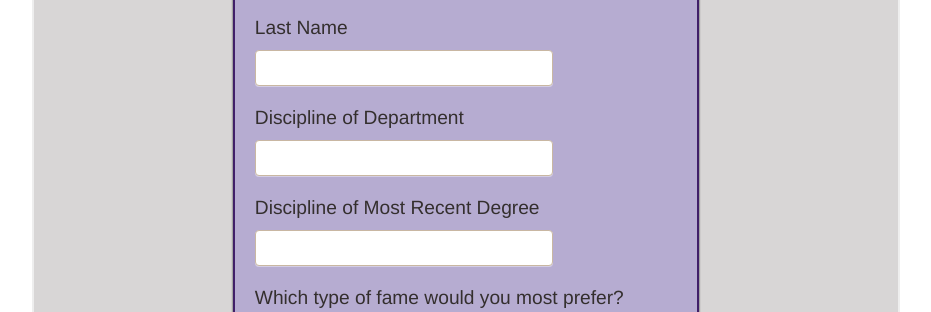
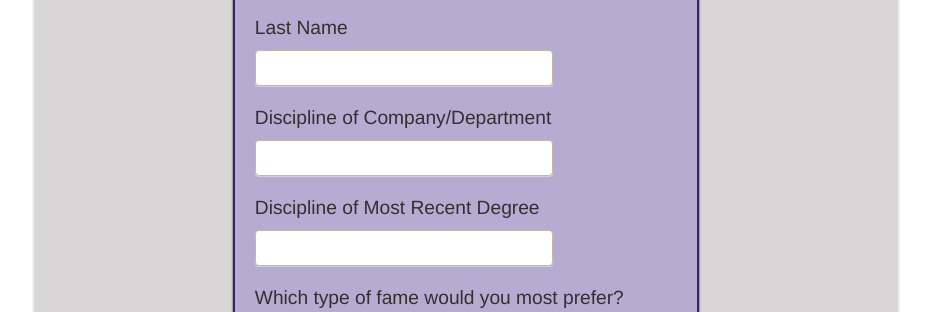
Before and after one commit to bainco/IC2S2_BadgeCode, a Python web app: template checkin_server/ic2s2-badgeregistration/templates/main.html in a window 1280 px wide. Shown: the part 293-605 px from the top of the page, without its empty margins (174-1105 px from the left). Run offline with Jinja, Linux system fonts and the light colour scheme; the template is opened without the code that fills it, so the values that code supplies are empty; some libraries are stand-ins or nearby versions.

Commit message:
Changed form options.

```diff
--- a/checkin_server/ic2s2-badgeregistration/templates/confirm.html
+++ b/checkin_server/ic2s2-badgeregistration/templates/confirm.html
@@ -23,7 +23,7 @@ function showNextButton() {
     <input class="form-field" type="text" name="firstName" value="{{ firstName }}" /><br/>
     <div class="form-title">Last Name</div>
     <input class="form-field" type="text" name="lastName" value="{{ lastName }}" /><br/>
-    <div class="form-title">Discipline of Department</div>
+    <div class="form-title">Discipline of Company/Department</div>
     <input class="form-field" type="text" name="discipline" value="{{ discipline }}"/><br/>
     <div class="form-title">Discipline of Most Recent Degree</div>
     <input class="form-field" type="text" name="degree" value="{{ degree }}"/><br/>
--- a/checkin_server/ic2s2-badgeregistration/templates/main.html
+++ b/checkin_server/ic2s2-badgeregistration/templates/main.html
@@ -65,7 +65,7 @@ function processData(myTxt) {
     <input class="form-field" type="text" id="firstName" name="firstName" /><br/>
     <div class="form-title">Last Name</div>
     <input class="form-field" type="text" id="lastName" name="lastName"/><br/>
-    <div class="form-title">Discipline of Department</div>
+    <div class="form-title">Discipline of Company/Department</div>
     <input class="form-field" type="text" id="discipline" name="discipline"/><br/>
     <div class="form-title">Discipline of Most Recent Degree</div>
     <input class="form-field" type="text" id="degree" name="degree"/><br/>
```
